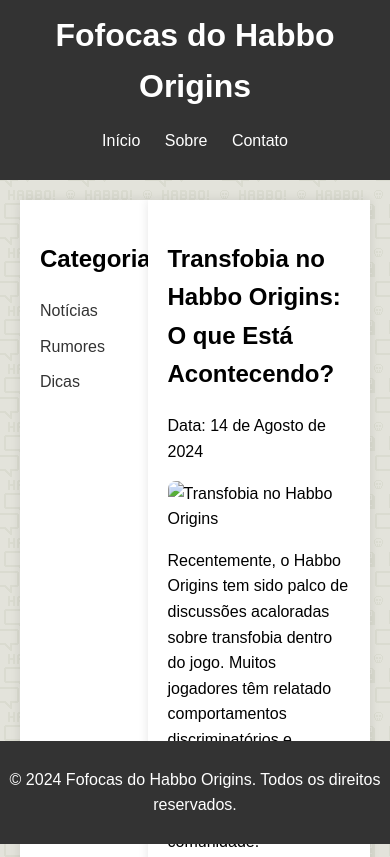
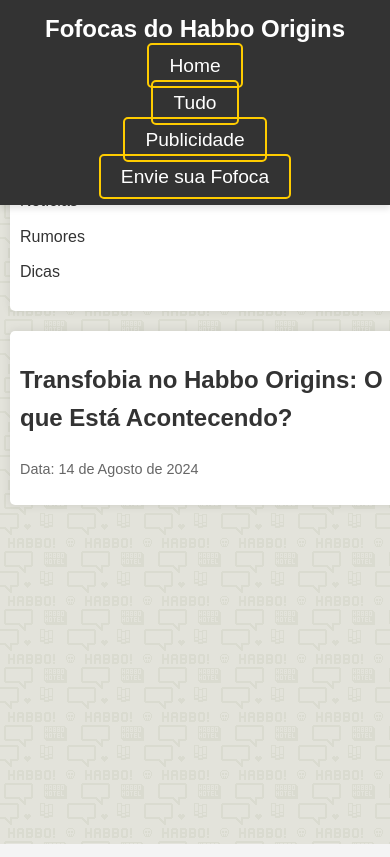
Before and after one commit to persinha/persinha, a plain HTML site: page index.html in a window 390 px wide. Shown: the top 857 px of the page. Drawn offline with Linux system fonts and the light colour scheme; files that its build step writes are made by us from their sources.

Commit message:
Add files via upload

```diff
--- a/index.html
+++ b/index.html
@@ -5,6 +5,7 @@
     <meta name="viewport" content="width=device-width, initial-scale=1.0">
     <title>Fofocas do Habbo Origins</title>
     <link rel="stylesheet" href="style.css">
+<link type="text/css" rel="stylesheet" href="css/style.css"/>
 </head>
 <body>
 
@@ -13,12 +14,14 @@
     <h1>Fofocas do Habbo Origins</h1>
     <nav>
         <ul>
-                <li><a href="#">Início</a></li>
-                <li><a href="#">Sobre</a></li>
-                <li><a href="#">Contato</a></li>
+            <li><a href="#">Home</a></li>
+            <li><a href="#">Tudo</a></li>
+            <li><a href="#">Publicidade</a></li>
+            <li><a href="#">Envie sua Fofoca</a></li>
         </ul>
     </nav>
 </header>
+
 
     <!-- Área de Conteúdo Principal -->
     <div class="container">
@@ -37,22 +40,4 @@
             <article>
                 <h2>Transfobia no Habbo Origins: O que Está Acontecendo?</h2>
                 <p>Data: 14 de Agosto de 2024</p>
-                <img src="link-da-imagem-transfobia.jpg" alt="Transfobia no Habbo Origins">
-                <p>
-                    Recentemente, o Habbo Origins tem sido palco de discussões acaloradas sobre transfobia dentro do jogo. Muitos jogadores têm relatado comportamentos discriminatórios e comentários ofensivos, o que gerou preocupações significativas na comunidade.
-                    <br><br>
-                    A administração do hotel se pronunciou afirmando que está investigando os casos e reforçando as políticas contra discriminação. No entanto, a situação gerou um debate sobre como as medidas existentes estão sendo aplicadas e quais ações adicionais podem ser necessárias para garantir um ambiente inclusivo para todos.
-                    <br><br>
-                    A comunidade está dividida, com alguns jogadores pedindo mudanças mais rigorosas nas regras e outros defendendo a liberdade de expressão. O que resta saber é como o Habbo Origins lidará com essa situação e o impacto que isso terá na experiência dos jogadores.
-                </p>
-            </article>
-        </main>
-    </div>
-
-    <!-- Rodapé do Blog -->
-    <footer>
-        <p>&copy; 2024 Fofocas do Habbo Origins. Todos os direitos reservados.</p>
-    </footer>
-
-</body>
-</html>
+                <img src="link-da-imagem
--- a/style.css
+++ b/style.css
@@ -1,51 +1,80 @@
+/* Configurações globais */
 body {
     font-family: Arial, sans-serif;
     line-height: 1.6;
     margin: 0;
     padding: 0;
-    background-image: url('https://raw.githubusercontent.com/persinha/persinha/main/fundo%20habbo.gif?raw=true');
+    background-image: url('https://github.com/persinha/persinha/blob/main/fundo%20habbo.gif?raw=true');
     background-repeat: repeat; /* Repete a imagem em ambas as direções */
+    background-attachment: scroll; /* Fixa a imagem no fundo ao rolar a página */
     background-color: #f4f4f4;
 }
 
+/* Cabeçalho e menu de navegação */
 header {
     background: #333;
     color: #fff;
     padding: 10px 0;
     text-align: center;
+    position: fixed;
+    top: 0;
+    width: 100%;
+    z-index: 1000;
+    box-shadow: 0 4px 6px rgba(0, 0, 0, 0.1);
 }
 
 header h1 {
     margin: 0;
     font-size: 2em;
+    font-weight: bold;
 }
 
 nav ul {
     list-style: none;
     padding: 0;
+    margin: 0;
+    display: flex;
+    justify-content: center;
 }
 
 nav ul li {
-    display: inline;
-    margin: 0 10px;
+    margin: 0 15px;
 }
 
+/* Estilo dos botões no menu */
 nav ul li a {
     color: #fff;
     text-decoration: none;
+    padding: 10px 20px;
+    font-size: 1.2em;
+    border: 2px solid #ffcc00; /* Adiciona uma borda inicial */
+    border-radius: 5px;
+    background-color: transparent; /* Fundo transparente inicialmente */
+    transition: background-color 0.3s ease, color 0.3s ease, transform 0.3s ease, border-color 0.3s ease;
 }
 
+nav ul li a:hover {
+    background-color: #ffcc00; /* Cor de fundo mais intensa ao passar o mouse */
+    color: #333; /* Muda a cor do texto */
+    border-color: #333; /* Muda a cor da borda */
+    transform: scale(1.1); /* Aumenta o tamanho do botão */
+    box-shadow: 0 8px 12px rgba(0, 0, 0, 0.2); /* Sombra mais evidente */
+}
+
+/* Estrutura do conteúdo principal */
 .container {
     display: flex;
     justify-content: space-between;
-    padding: 20px;
+    padding: 80px 20px 20px; /* Ajuste o padding superior para compensar o menu fixo */
 }
 
+/* Barra lateral */
 aside {
     width: 25%;
     background: #fff;
     padding: 20px;
     box-shadow: 0 0 10px rgba(0, 0, 0, 0.1);
+    border-radius: 5px;
 }
 
 aside h2 {
@@ -64,21 +93,62 @@ aside ul li {
 aside ul li a {
     text-decoration: none;
     color: #333;
+    transition: color 0.3s ease;
 }
 
+aside ul li a:hover {
+    color: #ff0090;
+}
+
+/* Seção principal do conteúdo */
 main {
     width: 70%;
     padding: 20px;
     background: #fff;
     box-shadow: 0 0 10px rgba(0, 0, 0, 0.1);
+    border-radius: 5px;
+}
+
+main article h2 {
+    font-size: 2em;
+    color: #333;
+}
+
+main article p {
+    font-size: 1em;
+    color: #666;
 }
 
 main article img {
     max-width: 100%;
     height: auto;
-    border-radius: 8px;
+    border-radius: 5px;
+    box-shadow: 0 4px 8px rgba(0, 0, 0, 0.1);
 }
 
+/* Estilo de botões específicos */
+.button {
+    display: inline-block;
+    padding: 10px 20px;
+    font-size: 1.2em;
+    color: #fff;
+    background-color: #ff0090;
+    border: 2px solid #ff0090;
+    border-radius: 5px;
+    text-decoration: none;
+    text-align: center;
+    transition: background-color 0.3s ease, color 0.3s ease, transform 0.3s ease, border-color 0.3s ease;
+}
+
+.button:hover {
+    background-color: #333; /* Cor de fundo ao passar o mouse */
+    color: #ff0090; /* Muda a cor do texto */
+    border-color: #ff0090; /* Mantém a cor da borda */
+    transform: scale(1.1); /* Aumenta o tamanho do botão */
+    box-shadow: 0 8px 12px rgba(0, 0, 0, 0.2); /* Sombra mais evidente */
+}
+
+/* Rodapé */
 footer {
     background: #333;
     color: #fff;
@@ -88,3 +158,59 @@ footer {
     bottom: 0;
     width: 100%;
 }
+
+/* Responsividade básica */
+@media (max-width: 768px) {
+    .container {
+        flex-direction: column;
+        padding: 100px 10px 10px; /* Compensar o menu fixo */
+    }
+
+    aside, main {
+        width: 100%;
+        padding: 10px;
+        margin-bottom: 20px;
+    }
+
+    header h1 {
+        font-size: 1.8em;
+    }
+
+    nav ul {
+        display: flex;
+        flex-direction: column;
+        align-items: center;
+    }
+
+    nav ul li {
+        margin: 5px 0;
+    }
+
+    footer {
+        position: static;
+        padding: 20px;
+    }
+}
+
+/* Responsividade para telas muito pequenas */
+@media (max-width: 480px) {
+    header h1 {
+        font-size: 1.5em;
+    }
+
+    nav ul li {
+        margin: 3px 0;
+    }
+
+    aside h2 {
+        font-size: 1.5em;
+    }
+
+    main article h2 {
+        font-size: 1.5em;
+    }
+
+    main article p {
+        font-size: 0.9em;
+    }
+}
```
Lines whose indentation alone changed are shown as unchanged.
